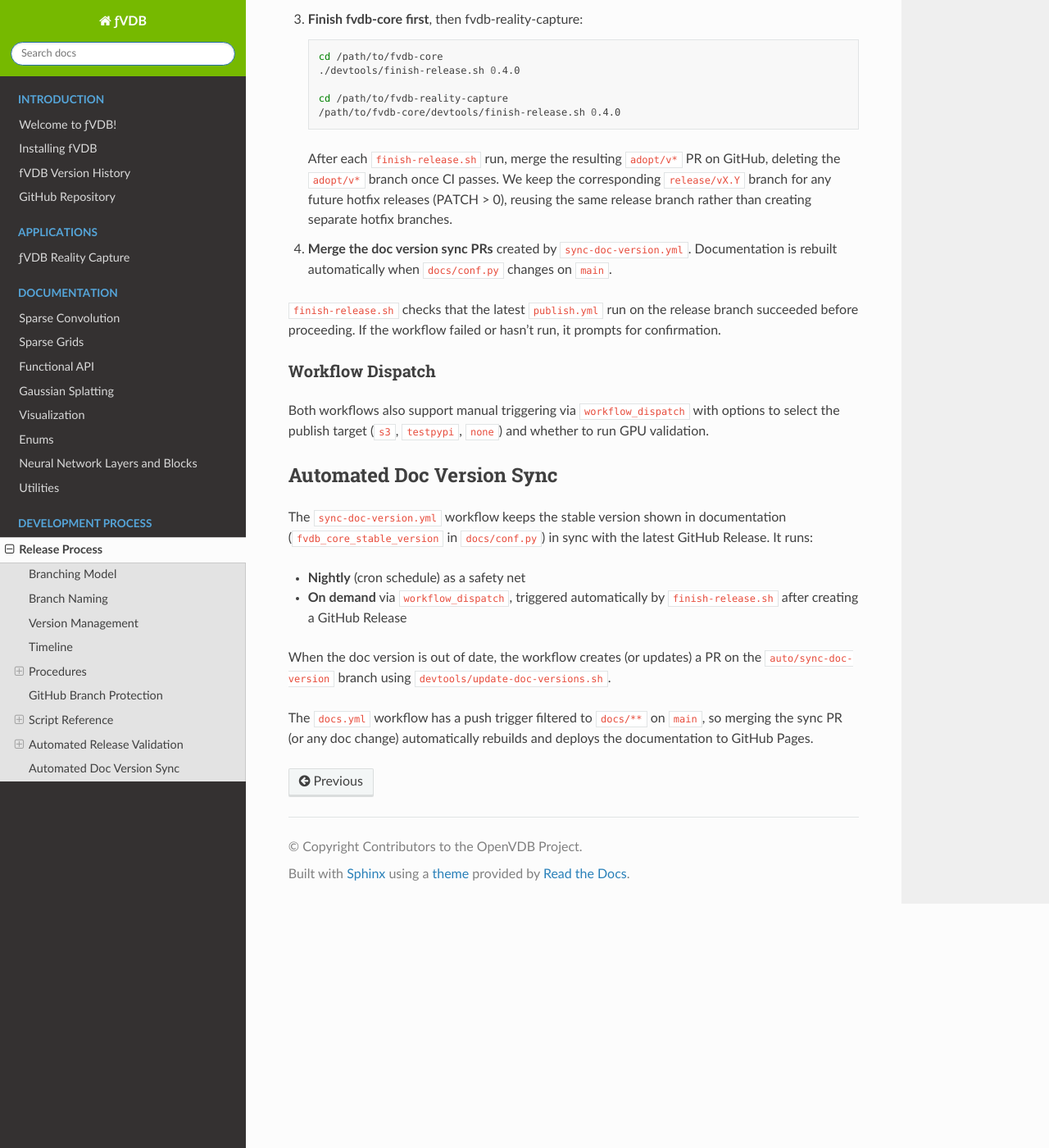
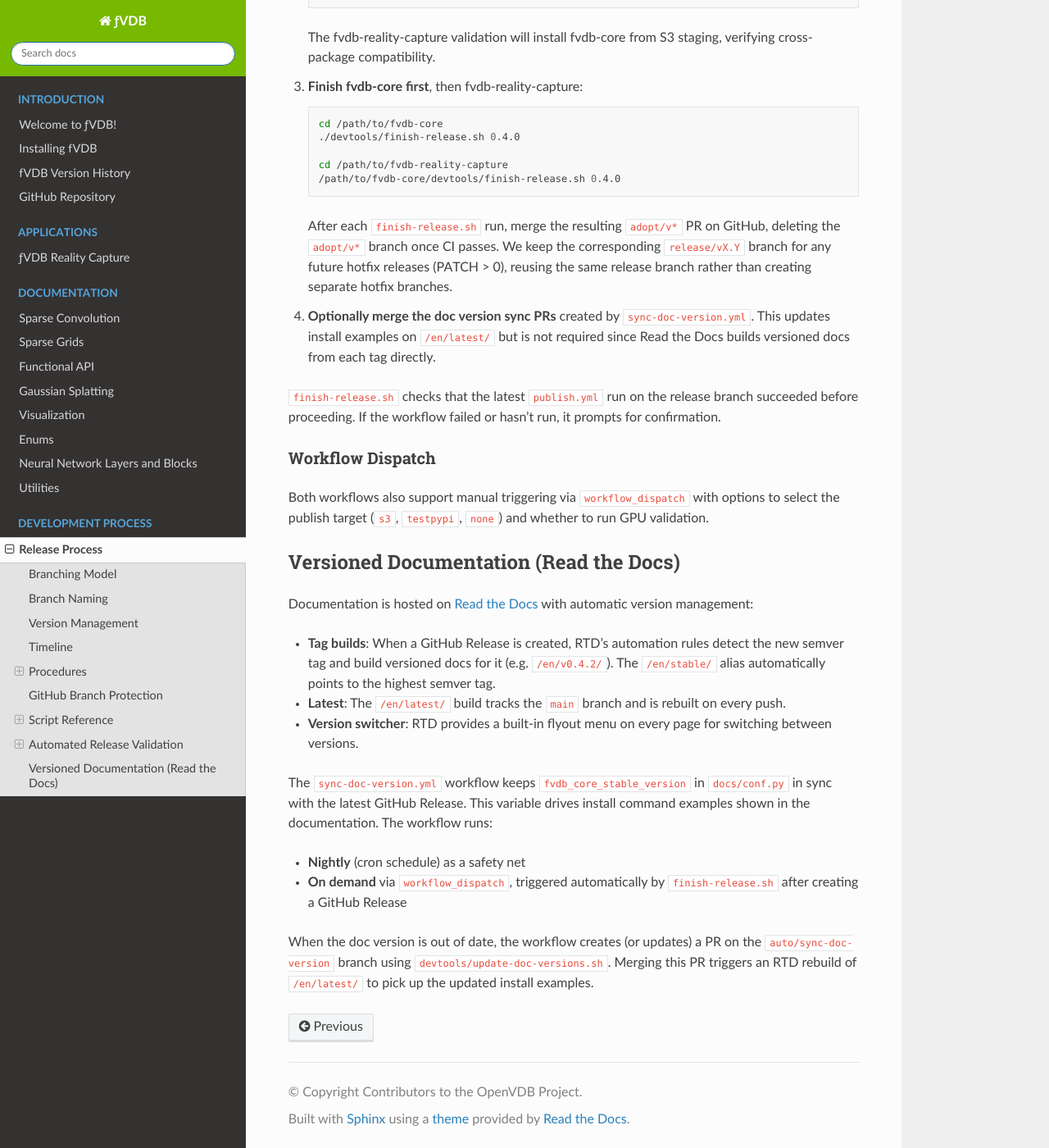
Before and after one commit to openvdb/fvdb-core, a Sphinx documentation site: the page built from docs/release-process.md, in a window 1280 px wide and 1400 px high, scrolled down 6569 px. Shown: the whole window at 82% size. Built offline with Sphinx 7.4.7 and the Read the Docs theme 3.1.0, drawn with Linux system fonts in a browser that asks for light colours; pages that are not in the unit, such as notebooks, are missing from menus; the version number is read from the project's files by our own code; some of the changed text lies outside the part shown.

Commit message:
Versioned Documentation:  Documentation integration with Read the Docs (#610)
Replace the EC2-based docs.yml workflow (which compiled fvdb with CUDA
to run sphinx-build) with a Read the Docs configuration that uses
autodoc_mock_imports to mock the C++ extension. This eliminates the need
for CUDA hardware during doc builds and gives us automatic versioned
documentation from git tags.

Changes:
- Add .readthedocs.yaml and docs/requirements.txt for RTD builds
- Add autodoc_mock_imports for _fvdb_cpp in docs/conf.py so Sphinx can
introspect the Python API without the compiled extension
- Make versions.json loading resilient to FileNotFoundError (old tags
lack this file)
- Set Sphinx version/release from fvdb_core_stable_version
- Add html_context for "Edit on GitHub" links
- Change docs.yml to deploy a redirect from openvdb.github.io to
fvdb-core.readthedocs.io (removes expensive module build and GPU run)
- Update docs/release-process.md to reflect RTD-based workflow

fixes Versioned Documentation
Fixes #576

---------

Signed-off-by: Jonathan Swartz <jonathan@jswartz.info>

````diff
--- a/docs/conf.py
+++ b/docs/conf.py
@@ -14,8 +14,15 @@ import sys
 sys.path.insert(0, os.path.abspath(".."))
 
 _versions_path = os.path.join(os.path.dirname(__file__), "..", ".github", "versions.json")
-with open(_versions_path) as _f:
-    _versions = json.load(_f)
+try:
+    with open(_versions_path) as _f:
+        _versions = json.load(_f)
+except FileNotFoundError:
+    _versions = {
+        "torch": {"full_version": "unknown", "version": "0"},
+        "cuda": {"versions": {}},
+        "python": {"matrix": ["3.12"]},
+    }
 
 _torch_full = _versions["torch"]["full_version"]
 _torch_short = _versions["torch"]["version"].replace(".", "")
@@ -32,6 +39,9 @@ author = "Contributors to the OpenVDB Project"
 # Stable fvdb-core version shown in installation examples.
 # Updated automatically by devtools/update-doc-versions.sh during release.
 fvdb_core_stable_version = "0.4.2"
+
+version = fvdb_core_stable_version
+release = fvdb_core_stable_version
 
 _subs = []
 for _cv in _cuda_versions:
@@ -94,6 +104,10 @@ exclude_patterns = ["_build", "Thumbs.db", ".DS_Store", "wip", "tutorials"]
 
 autodoc_default_options = {"undoc-members": "forward, extra_repr"}
 
+# Mock the compiled C++ extension so Sphinx can introspect the Python API
+# on build hosts that lack CUDA (e.g. Read the Docs).
+autodoc_mock_imports = ["_fvdb_cpp", "fvdb._fvdb_cpp"]
+
 # -- Options for HTML output -------------------------------------------------
 
 # The theme to use for HTML and HTML Help pages.  See the documentation for
@@ -101,6 +115,14 @@ autodoc_default_options = {"undoc-members": "forward, extra_repr"}
 #
 html_theme = "sphinx_rtd_theme"
 html_theme_options = {"analytics_id": "G-60P7VJJ09C"}  # Google Analytics ID
+
+html_context = {
+    "display_github": True,
+    "github_user": "openvdb",
+    "github_repo": "fvdb-core",
+    "github_version": "main",
+    "conf_py_path": "/docs/",
+}
 
 # Add any paths that contain custom static files (such as style sheets) here,
 # relative to this directory. They are copied after the builtin static files,
--- a/docs/release-process.md
+++ b/docs/release-process.md
@@ -145,13 +145,16 @@ merge commit (not squash) to preserve the release branch history on `main`.
 The `release/v0.4` branch is left untouched at version `0.4.0`, available
 as the base for future hotfix releases.
 
-Then **merge the doc version sync PR**. Documentation is rebuilt
-automatically when anything under `docs/` changes on `main` (via a push
-trigger on `docs.yml`). To rebuild docs manually as a fallback:
+Creating the GitHub Release triggers Read the Docs to build versioned
+documentation for the new tag automatically. The `/en/stable/` alias updates
+to point to the highest semver tag. No separate documentation deployment
+step is needed.
 
-```bash
-gh workflow run docs.yml --ref main
-```
+Optionally, **merge the doc version sync PR** created by
+`sync-doc-version.yml`. This updates `fvdb_core_stable_version` in
+`docs/conf.py` on `main`, which affects install command examples shown on
+the `/en/latest/` docs build. This is not urgent since versioned docs are
+built directly from the tag.
 
 Use `--remote origin` to target a different remote.
 Use `--dry-run` to preview without making changes.
@@ -189,8 +192,9 @@ already be on `main` (the commits for the hotfix should have been cherry-picked
    This tags `v0.4.1`, creates a GitHub Release, and triggers the
    `sync-doc-version.yml` workflow to update `docs/conf.py`.
 
-5. **Merge the doc version sync PR** once CI passes. Documentation is
-   rebuilt automatically when the PR merges.
+5. **Optionally merge the doc version sync PR** once CI passes. This
+   updates install examples on `/en/latest/` but is not required for
+   the versioned tag docs, which RTD builds automatically.
 
 ## GitHub Branch Protection
 
@@ -293,9 +297,10 @@ is:
    (PATCH > 0), reusing the same release branch rather than creating
    separate hotfix branches.
 
-4. **Merge the doc version sync PRs** created by `sync-doc-version.yml`.
-   Documentation is rebuilt automatically when `docs/conf.py` changes on
-   `main`.
+4. **Optionally merge the doc version sync PRs** created by
+   `sync-doc-version.yml`. This updates install examples on `/en/latest/`
+   but is not required since Read the Docs builds versioned docs from
+   each tag directly.
 
 `finish-release.sh` checks that the latest `publish.yml` run on the release
 branch succeeded before proceeding. If the workflow failed or hasn't run, it
@@ -307,11 +312,23 @@ Both workflows also support manual triggering via `workflow_dispatch` with
 options to select the publish target (`s3`, `testpypi`, `none`) and whether
 to run GPU validation.
 
-## Automated Doc Version Sync
+## Versioned Documentation (Read the Docs)
 
-The `sync-doc-version.yml` workflow keeps the stable version shown in
-documentation (`fvdb_core_stable_version` in `docs/conf.py`) in sync with
-the latest GitHub Release. It runs:
+Documentation is hosted on [Read the Docs](https://fvdb-core.readthedocs.io)
+with automatic version management:
+
+- **Tag builds**: When a GitHub Release is created, RTD's automation rules
+  detect the new semver tag and build versioned docs for it (e.g.
+  `/en/v0.4.2/`). The `/en/stable/` alias automatically points to the
+  highest semver tag.
+- **Latest**: The `/en/latest/` build tracks the `main` branch and is
+  rebuilt on every push.
+- **Version switcher**: RTD provides a built-in flyout menu on every page
+  for switching between versions.
+
+The `sync-doc-version.yml` workflow keeps `fvdb_core_stable_version` in
+`docs/conf.py` in sync with the latest GitHub Release. This variable drives
+install command examples shown in the documentation. The workflow runs:
 
 - **Nightly** (cron schedule) as a safety net
 - **On demand** via `workflow_dispatch`, triggered automatically by
@@ -319,7 +336,5 @@ the latest GitHub Release. It runs:
 
 When the doc version is out of date, the workflow creates (or updates) a PR
 on the `auto/sync-doc-version` branch using `devtools/update-doc-versions.sh`.
-
-The `docs.yml` workflow has a push trigger filtered to `docs/**` on `main`,
-so merging the sync PR (or any doc change) automatically rebuilds and deploys
-the documentation to GitHub Pages.
+Merging this PR triggers an RTD rebuild of `/en/latest/` to pick up the
+updated install examples.
--- /dev/null
+++ b/docs/requirements.txt
@@ -0,0 +1,4 @@
+sphinx>=7.0.0
+sphinx-rtd-theme
+myst-parser
+linkify-it-py
````
Also changed, not shown: .readthedocs.yaml (added), 1 other file.
